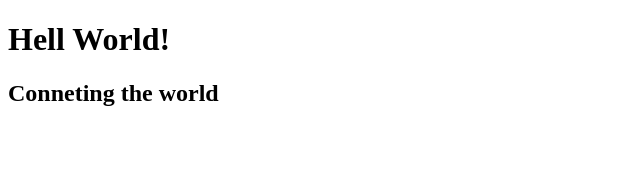
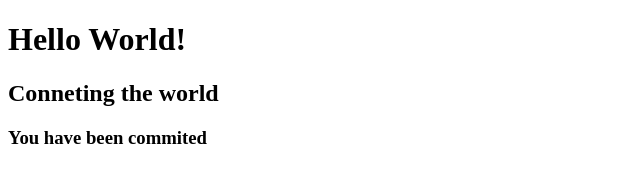
Before and after one commit to dannybardan/GeekyProjectGit, a plain HTML site: page index.html in a window 1280 px wide. Shown: the whole page, without its empty margins (0-640 px from the left). Drawn offline with Linux system fonts and the light colour scheme.

Commit message:
more code added

```diff
--- a/index.html
+++ b/index.html
@@ -8,8 +8,9 @@
 </head>
 
 <body>
-    <h1>Hell World!</h1>
+    <h1>Hello World!</h1>
     <h2>Conneting the world</h2>
+    <h3>You have been commited</h3>
 </body>
 
 </html>
```
